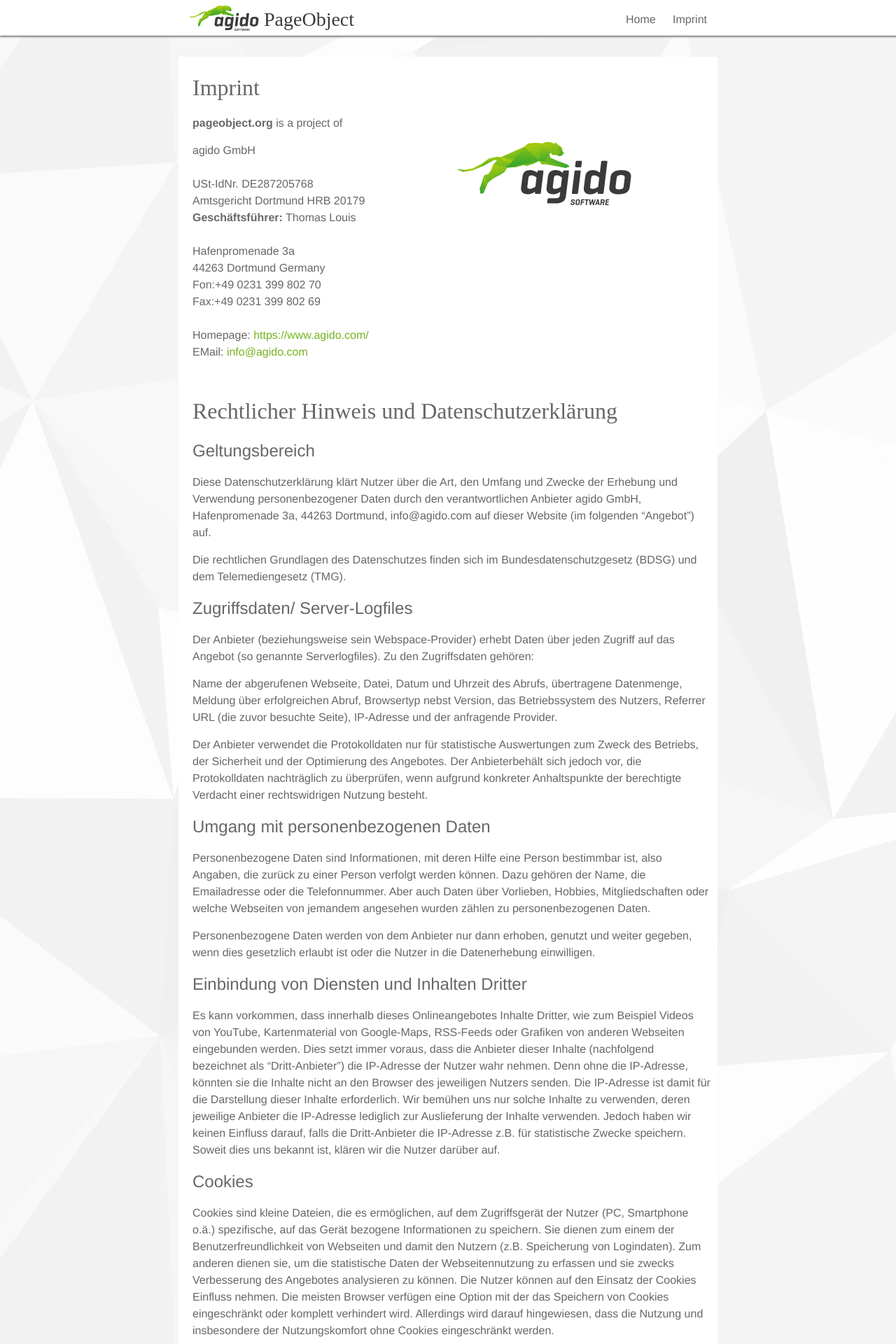
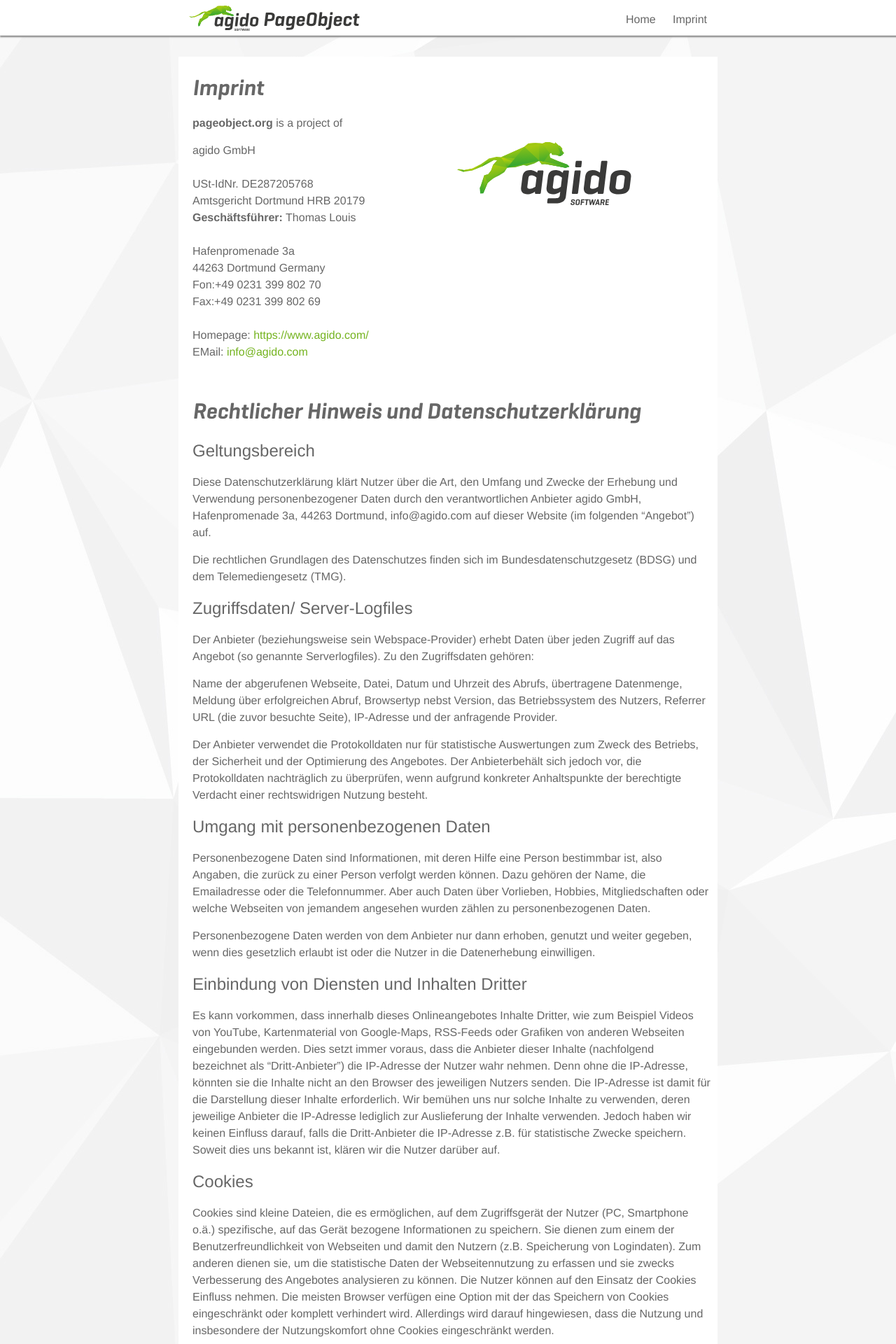
Before and after one commit to agido/pageobject, a Jekyll site: the page built from imprint.md, in a window 1280 px wide. Shown: the top 1920 px of the page at 70% size. Built offline with Jekyll 4.4.1, drawn with Linux system fonts in a browser that asks for light colours.

Commit message:
added font

```diff
--- a/css/main.scss
+++ b/css/main.scss
@@ -29,7 +29,13 @@
 $on-palm:		  600px;
 $on-laptop:		800px;
 
-
+@font-face {
+	font-family: 'Geogrotesque';
+	src: url("/fonts/Geogrotesque-SemiBoldIt.ttf");
+	src: url("/fonts/Geogrotesque-SemiBoldIt.otf");
+	font-weight: normal;
+	font-style: normal;
+}
 
 // Use media queries like this:
 // @include media-query($on-palm) {
```
Also changed, not shown: fonts/Geogrotesque-SemiBoldIt.otf (added), fonts/Geogrotesque-SemiBoldIt.ttf (added).
